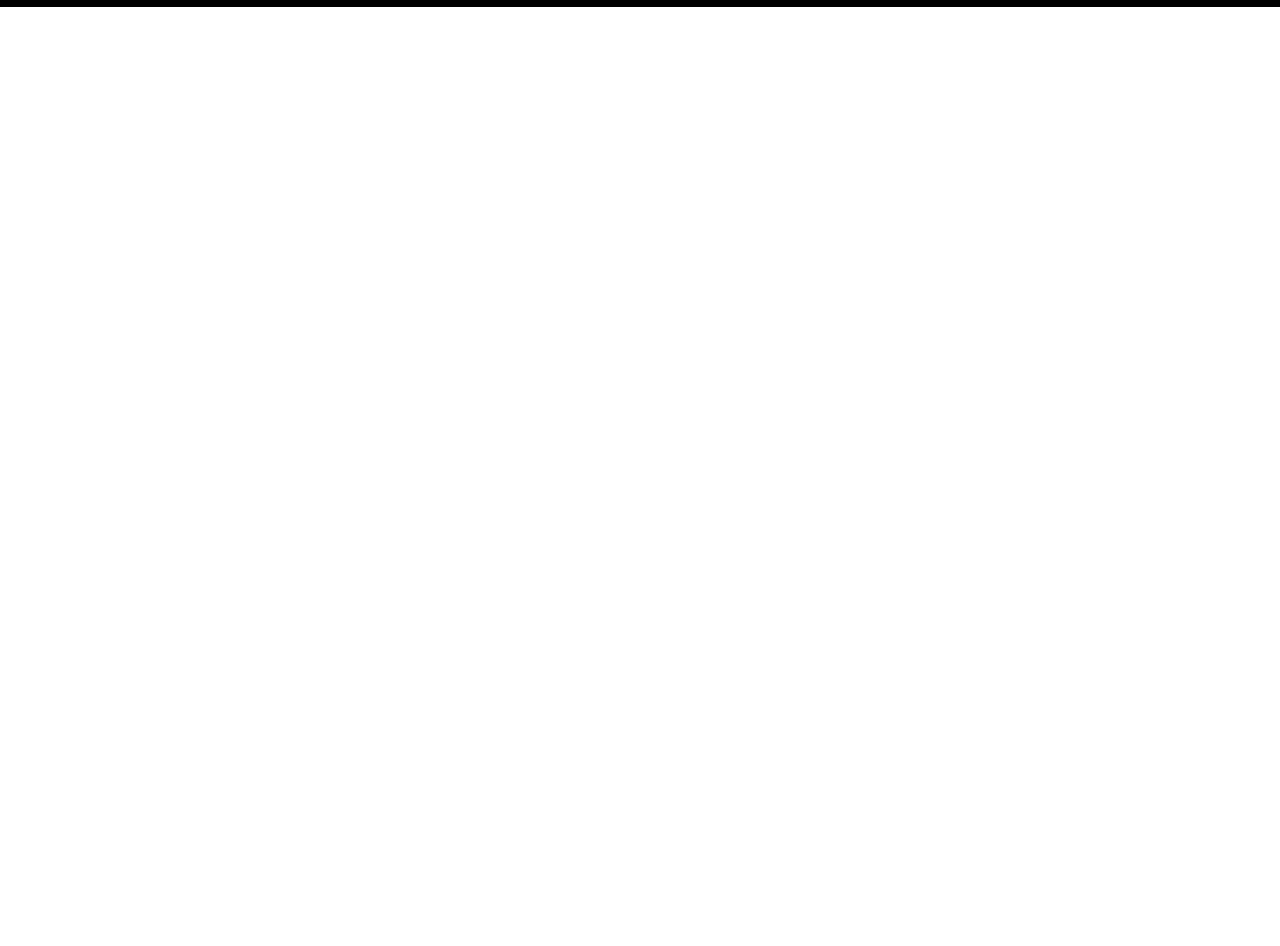
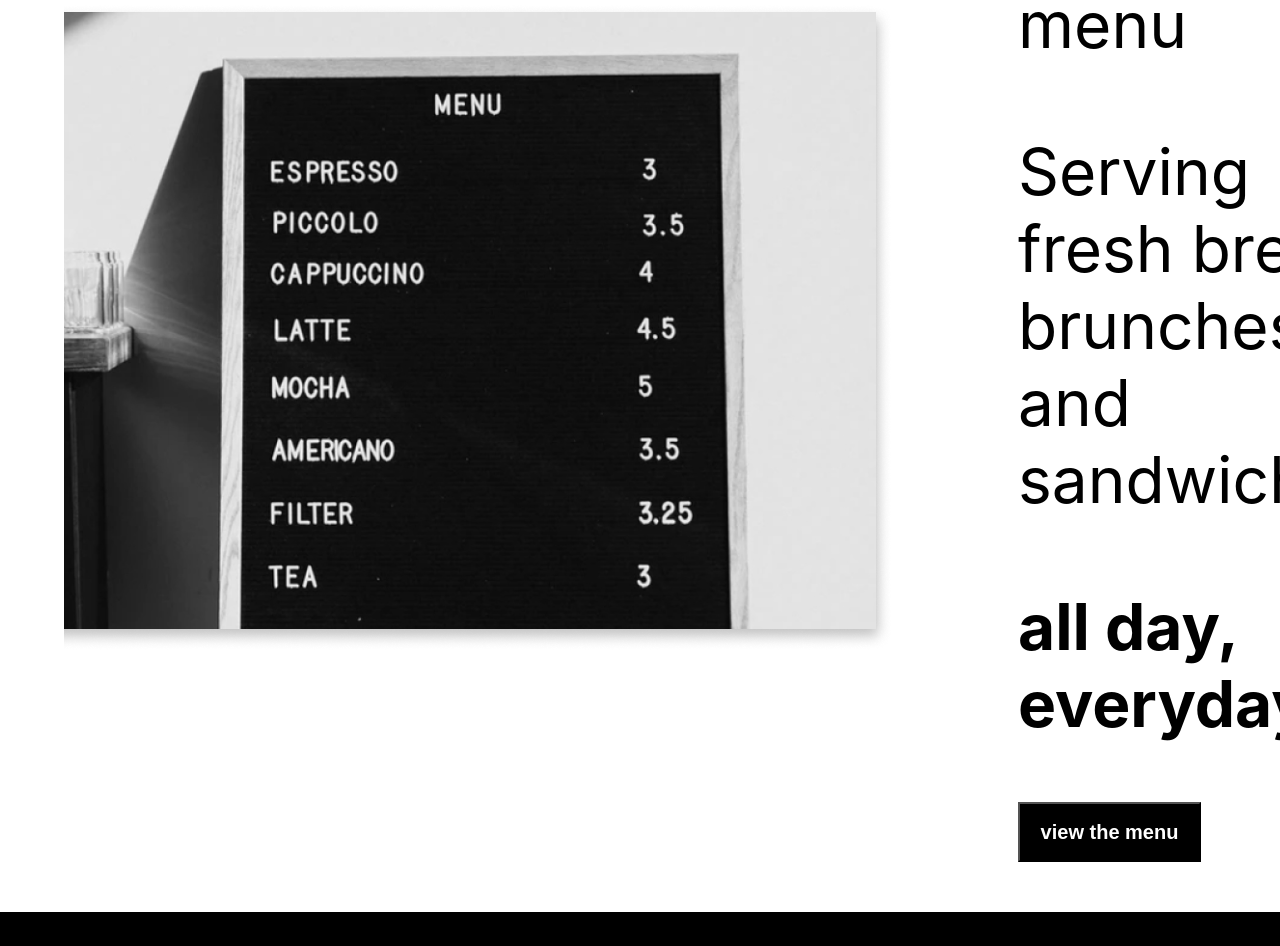
Before and after one commit to mperickson3/Coffee-Corner-App, a React (Create React App) app: page / in a window 1280 px wide. Shown: the part 2760-3706 px from the top of the page. Before the commit the page ends 2767 px from the top, so only its background shows below. Built offline with nearby package versions, Linux system fonts and the light colour scheme.

Commit message:
Added Menu Section

```diff
--- a/src/App.js
+++ b/src/App.js
@@ -4,6 +4,7 @@ import GetCoffee from "./components/getCoffee";
 import AboutOurCoffee from "./components/AboutOurCoffee/aboutOurCoffee";
 import Newsletter from "./components/Newsletter/newsletter";
 import ContactUs from "./components/ContactUs/contactUs";
+import Menu from "./components/Menu/menu";
 
 function App() {
   return (
@@ -13,6 +14,7 @@ function App() {
       <GetCoffee></GetCoffee>
       <AboutOurCoffee />
       <Newsletter />
+      <Menu />
       <ContactUs />
     </div>
   );
--- /dev/null
+++ b/src/components/Menu/menu.css
@@ -0,0 +1,39 @@
+.Menu {
+  margin: 80px 75px 80px 5vw;
+}
+
+.menuStatement {
+  margin: 60px auto auto 50px;
+  white-space: normal;
+  width: 421px;
+}
+
+.bigTextTwo {
+  font-size: 64px;
+  font-weight: normal;
+  margin: 0px 0px 70px 0px;
+}
+
+.bigTextThin {
+  font-size: 64px;
+  font-weight: bold;
+}
+
+.rows {
+  display: flex;
+  flex-direction: row;
+  align-items: center;
+}
+
+.Pretty-Button-Two {
+  color: white;
+  height: 60px;
+  width: 183px;
+  margin: 60px 0 20px 0;
+  background-color: #000000;
+  border-radius: 0px;
+  /* border-width: 4px; */
+  /* border-color: rgb(255, 255, 255); */
+  font-size: 20px;
+  font-weight: bold;
+}
--- /dev/null
+++ b/src/components/Menu/menu.js
@@ -0,0 +1,34 @@
+import menuPic from "./menuPic.png";
+import "./menu.css";
+
+function hoverIn(event) {
+  event.target.style.background = "#4b4b4b";
+}
+
+function hoverOut(event) {
+  event.target.style.background = "black";
+}
+
+function Menu() {
+  return (
+    <div className="rows">
+      <img src={menuPic} alt="Menu" className="Menu"></img>
+      <div className="menuStatement">
+        <div className="bigTextTwo">Check out our {"\n"} latest menu</div>
+        <div className="bigTextTwo">
+          Serving fresh {"\n"} brews {"\n"} brunches, {"\n"} and sandwiches
+        </div>
+        <div className="bigTextThin">all day, {"\n"} everyday.</div>
+        <button
+          className="Pretty-Button-Two"
+          onMouseEnter={hoverIn}
+          onMouseLeave={hoverOut}
+        >
+          view the menu
+        </button>
+      </div>
+    </div>
+  );
+}
+
+export default Menu;
```
Also changed, not shown: src/components/Menu/menuPic.png (added).
